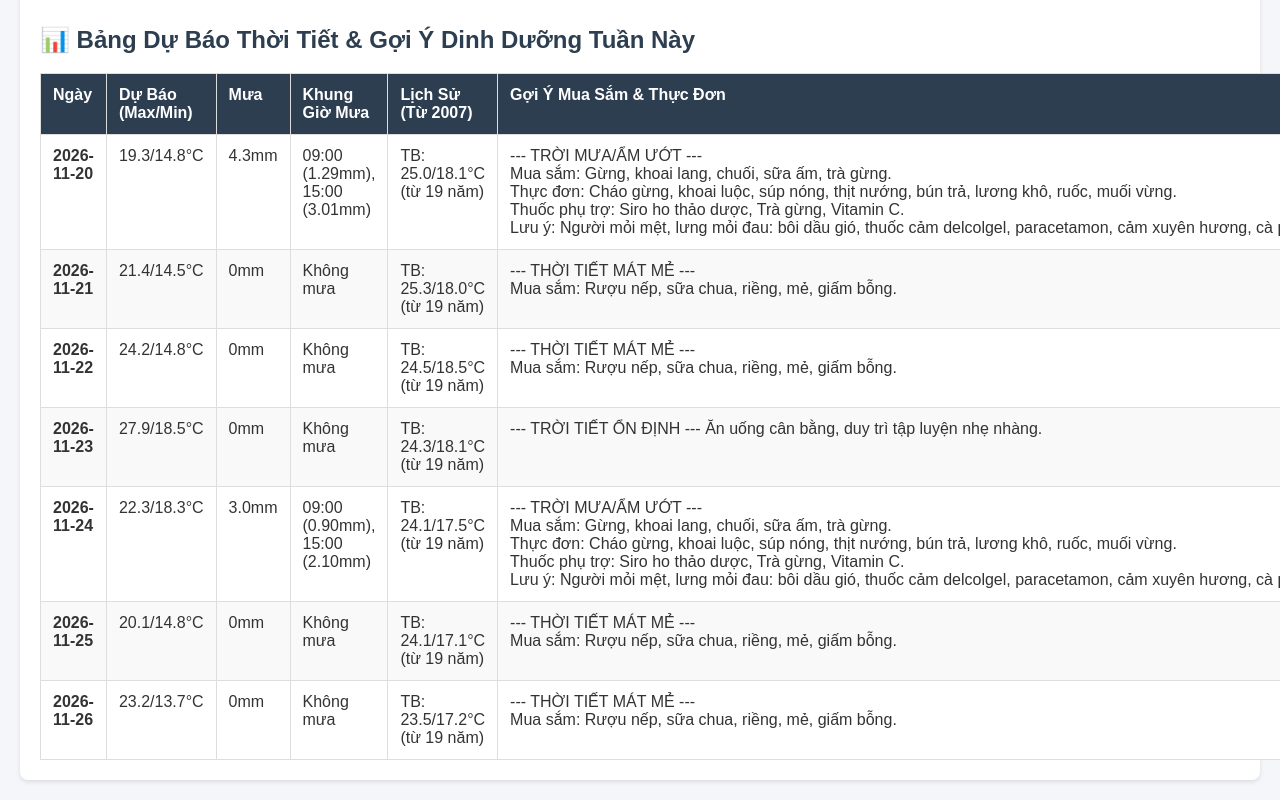
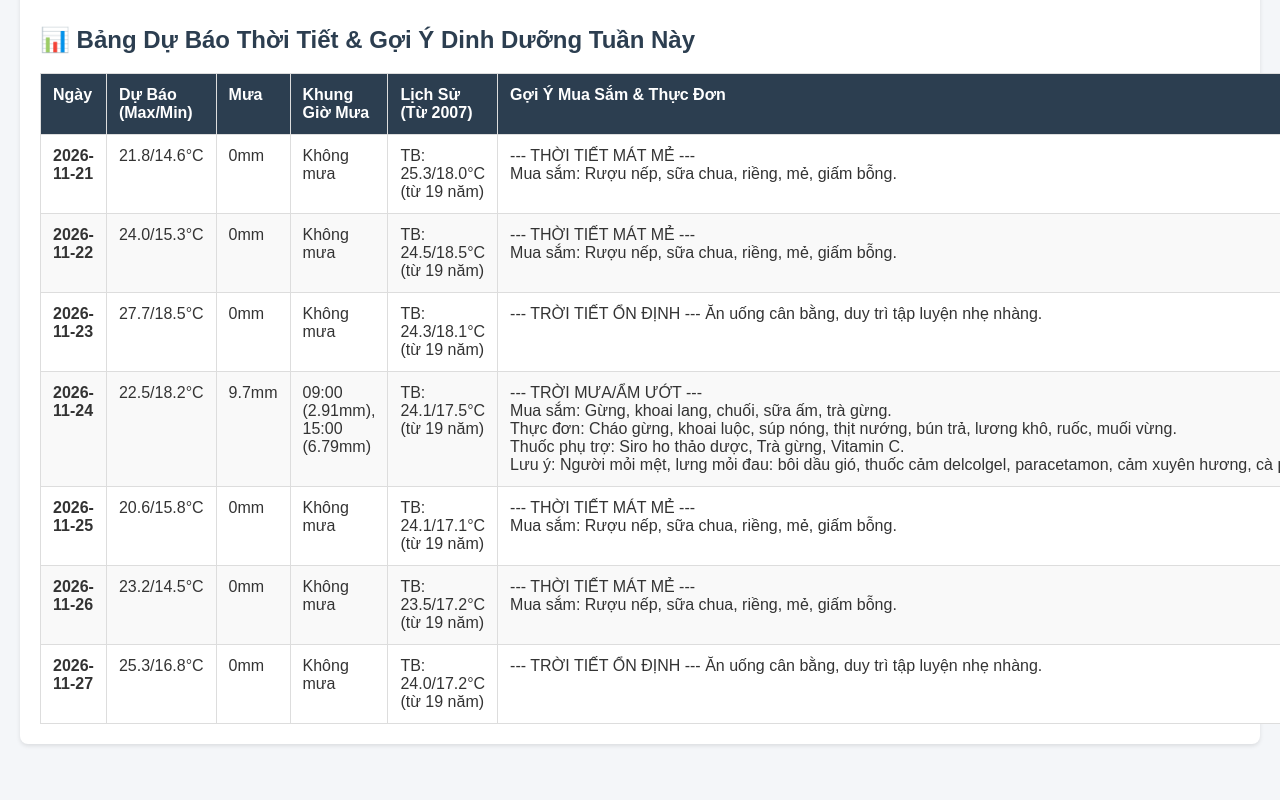
Before and after one commit to namnguyen7133-png/THUCDONHANGNGAY, a plain HTML site: page index.html in a window 1280 px wide. Shown: the part 435-1235 px from the top of the page. After the commit the page ends 1199 px from the top, so only its background shows below. Drawn offline with Linux system fonts and the light colour scheme.

Commit message:
Auto update weather [skip ci]

```diff
--- a/index.html
+++ b/index.html
@@ -55,21 +55,8 @@
             <tbody>
 
         <tr>
-            <td><b>2026-11-20</b></td>
-            <td>19.3/14.8°C</td>
-            <td>4.3mm</td>
-            <td>09:00 (1.29mm), 15:00 (3.01mm)</td>
-            <td>TB: 25.0/18.1°C (từ 19 năm)</td>
-            <td><pre style="font-family:inherit; margin:0;">--- TRỜI MƯA/ẨM ƯỚT ---
-Mua sắm: Gừng, khoai lang, chuối, sữa ấm, trà gừng.
-Thực đơn: Cháo gừng, khoai luộc, súp nóng, thịt nướng, bún trả, lương khô, ruốc, muối vừng.
-Thuốc phụ trợ: Siro ho thảo dược, Trà gừng, Vitamin C.
-Lưu ý: Người mỏi mệt, lưng mỏi đau: bôi dầu gió, thuốc cảm delcolgel, paracetamon, cảm xuyên hương, cà phê sữa tối.</pre></td>
-        </tr>
-
-        <tr>
             <td><b>2026-11-21</b></td>
-            <td>21.4/14.5°C</td>
+            <td>21.8/14.6°C</td>
             <td>0mm</td>
             <td>Không mưa</td>
             <td>TB: 25.3/18.0°C (từ 19 năm)</td>
@@ -79,7 +66,7 @@ Mua sắm: Rượu nếp, sữa chua, riềng, mẻ, giấm bỗng.</pre></td>
 
         <tr>
             <td><b>2026-11-22</b></td>
-            <td>24.2/14.8°C</td>
+            <td>24.0/15.3°C</td>
             <td>0mm</td>
             <td>Không mưa</td>
             <td>TB: 24.5/18.5°C (từ 19 năm)</td>
@@ -89,7 +76,7 @@ Mua sắm: Rượu nếp, sữa chua, riềng, mẻ, giấm bỗng.</pre></td>
 
         <tr>
             <td><b>2026-11-23</b></td>
-            <td>27.9/18.5°C</td>
+            <td>27.7/18.5°C</td>
             <td>0mm</td>
             <td>Không mưa</td>
             <td>TB: 24.3/18.1°C (từ 19 năm)</td>
@@ -98,9 +85,9 @@ Mua sắm: Rượu nếp, sữa chua, riềng, mẻ, giấm bỗng.</pre></td>
 
         <tr>
             <td><b>2026-11-24</b></td>
-            <td>22.3/18.3°C</td>
-            <td>3.0mm</td>
-            <td>09:00 (0.90mm), 15:00 (2.10mm)</td>
+            <td>22.5/18.2°C</td>
+            <td>9.7mm</td>
+            <td>09:00 (2.91mm), 15:00 (6.79mm)</td>
             <td>TB: 24.1/17.5°C (từ 19 năm)</td>
             <td><pre style="font-family:inherit; margin:0;">--- TRỜI MƯA/ẨM ƯỚT ---
 Mua sắm: Gừng, khoai lang, chuối, sữa ấm, trà gừng.
@@ -111,7 +98,7 @@ Lưu ý: Người mỏi mệt, lưng mỏi đau: bôi dầu gió, thuốc cảm
 
         <tr>
             <td><b>2026-11-25</b></td>
-            <td>20.1/14.8°C</td>
+            <td>20.6/15.8°C</td>
             <td>0mm</td>
             <td>Không mưa</td>
             <td>TB: 24.1/17.1°C (từ 19 năm)</td>
@@ -121,12 +108,21 @@ Mua sắm: Rượu nếp, sữa chua, riềng, mẻ, giấm bỗng.</pre></td>
 
         <tr>
             <td><b>2026-11-26</b></td>
-            <td>23.2/13.7°C</td>
+            <td>23.2/14.5°C</td>
             <td>0mm</td>
             <td>Không mưa</td>
             <td>TB: 23.5/17.2°C (từ 19 năm)</td>
             <td><pre style="font-family:inherit; margin:0;">--- THỜI TIẾT MÁT MẺ ---
 Mua sắm: Rượu nếp, sữa chua, riềng, mẻ, giấm bỗng.</pre></td>
+        </tr>
+
+        <tr>
+            <td><b>2026-11-27</b></td>
+            <td>25.3/16.8°C</td>
+            <td>0mm</td>
+            <td>Không mưa</td>
+            <td>TB: 24.0/17.2°C (từ 19 năm)</td>
+            <td><pre style="font-family:inherit; margin:0;">--- TRỜI TIẾT ỔN ĐỊNH --- Ăn uống cân bằng, duy trì tập luyện nhẹ nhàng.</pre></td>
         </tr>
 
             </tbody>
```
